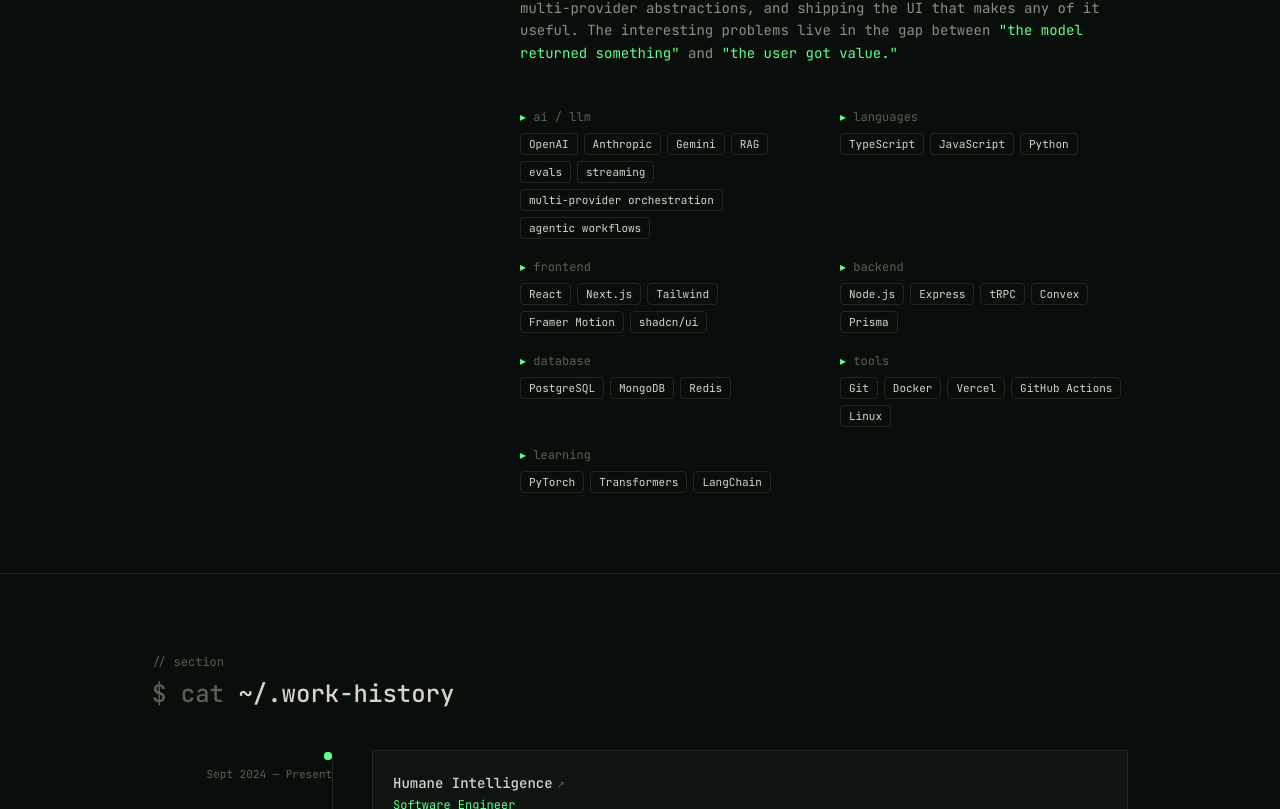
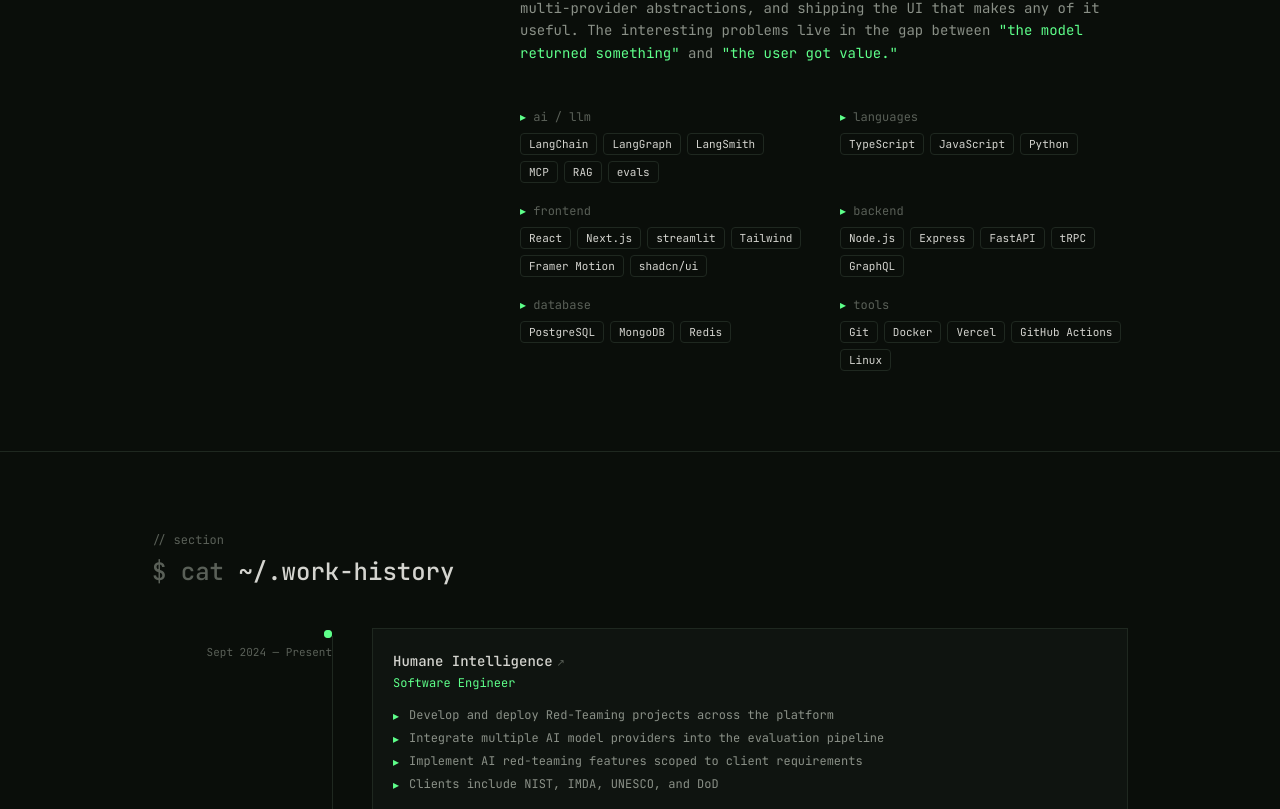
Before and after one commit to adarsh-jha-dev/adarsh, a Next.js app: page / in a window 1280 px wide. Shown: the part 1291-2100 px from the top of the page. Built offline with nearby package versions, Linux system fonts and the light colour scheme; no server answers.

Commit message:
Update tech stack in about.tsx

```diff
--- a/components/about.tsx
+++ b/components/about.tsx
@@ -1,13 +1,12 @@
 import { siteConfig } from "@/lib/config";
 
 const stack = {
-  "ai / llm": ["OpenAI", "Anthropic", "Gemini", "RAG", "evals", "streaming", "multi-provider orchestration", "agentic workflows"],
+  "ai / llm": ["LangChain", "LangGraph", "LangSmith", "MCP", "RAG", "evals"],
   languages: ["TypeScript", "JavaScript", "Python"],
-  frontend: ["React", "Next.js", "Tailwind", "Framer Motion", "shadcn/ui"],
-  backend: ["Node.js", "Express", "tRPC", "Convex", "Prisma"],
+  frontend: ["React", "Next.js", "streamlit", "Tailwind", "Framer Motion", "shadcn/ui"],
+  backend: ["Node.js", "Express", "FastAPI", "tRPC", "GraphQL"],
   database: ["PostgreSQL", "MongoDB", "Redis"],
   tools: ["Git", "Docker", "Vercel", "GitHub Actions", "Linux"],
-  learning: ["PyTorch", "Transformers", "LangChain"],
 };
 
 export function About() {
```
